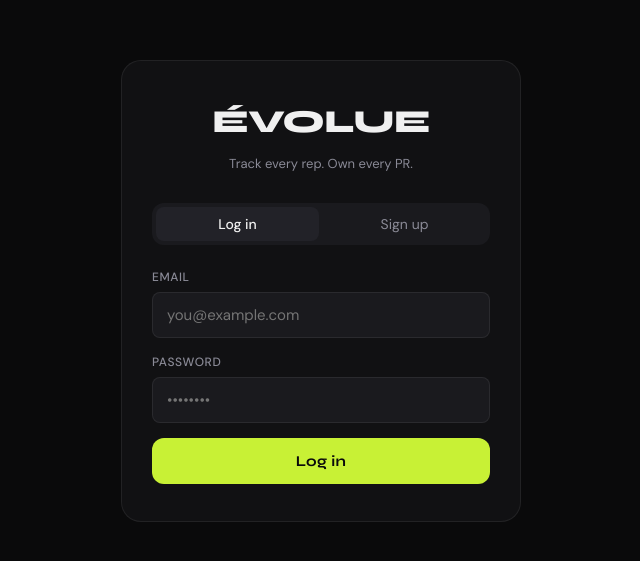
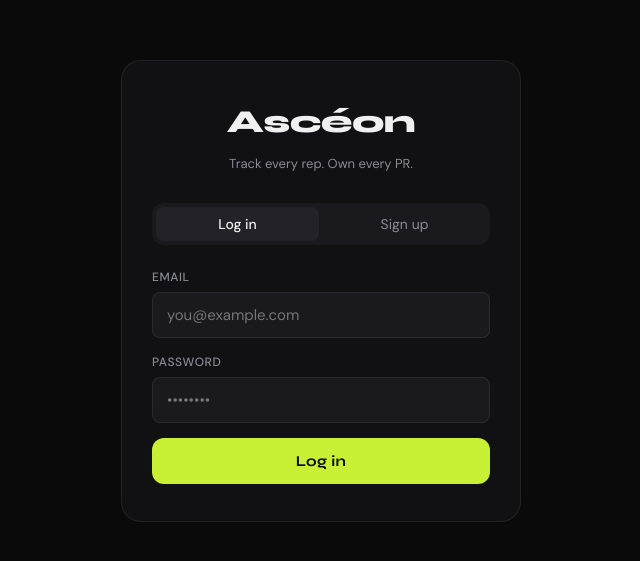
Before and after one commit to kiwipheonix137/ironlog, a React (Vite) app: page /auth in a window 1280 px wide. Shown: the part 109-670 px from the top of the page, without its empty margins (319-959 px from the left). Built offline with nearby package versions, Linux system fonts and the light colour scheme.

Commit message:
rename to Asceon

```diff
--- a/index.html
+++ b/index.html
@@ -3,7 +3,7 @@
   <head>
     <meta charset="UTF-8" />
     <meta name="viewport" content="width=device-width, initial-scale=1.0" />
-    <title>Évolue</title>
+    <title>Ascéon</title>
     <link rel="preconnect" href="https://fonts.googleapis.com" />
     <link rel="preconnect" href="https://fonts.gstatic.com" crossorigin />
     <link href="https://fonts.googleapis.com/css2?family=Syne:wght@400;500;600;700;800&family=DM+Sans:ital,opsz,wght@0,9..40,300;0,9..40,400;0,9..40,500;1,9..40,300&display=swap" rel="stylesheet" />
--- a/src/components/Layout.jsx
+++ b/src/components/Layout.jsx
@@ -24,7 +24,7 @@ export default function Layout() {
     <div style={s.root}>
       {/* Top bar */}
       <header style={s.header}>
-        <span style={s.logo}>ÉVOLUE<span style={{ color: 'var(--accent)' }}></span></span>
+        <span style={s.logo}>Ascéon<span style={{ color: 'var(--accent)' }}></span></span>
         <div style={s.headerRight}>
           <span style={s.email}>{user?.email}</span>
           <button style={s.signOut} onClick={handleSignOut}>Sign out</button>
--- a/src/pages/AuthPage.jsx
+++ b/src/pages/AuthPage.jsx
@@ -32,7 +32,7 @@ export default function AuthPage() {
     <div style={s.page}>
       <div style={s.card}>
         <div style={s.logo}>
-          <span style={s.logoText}>ÉVOLUE</span>
+          <span style={s.logoText}>Ascéon</span>
           <span style={s.logoAccent}></span>
         </div>
         <p style={s.sub}>Track every rep. Own every PR.</p>
```
